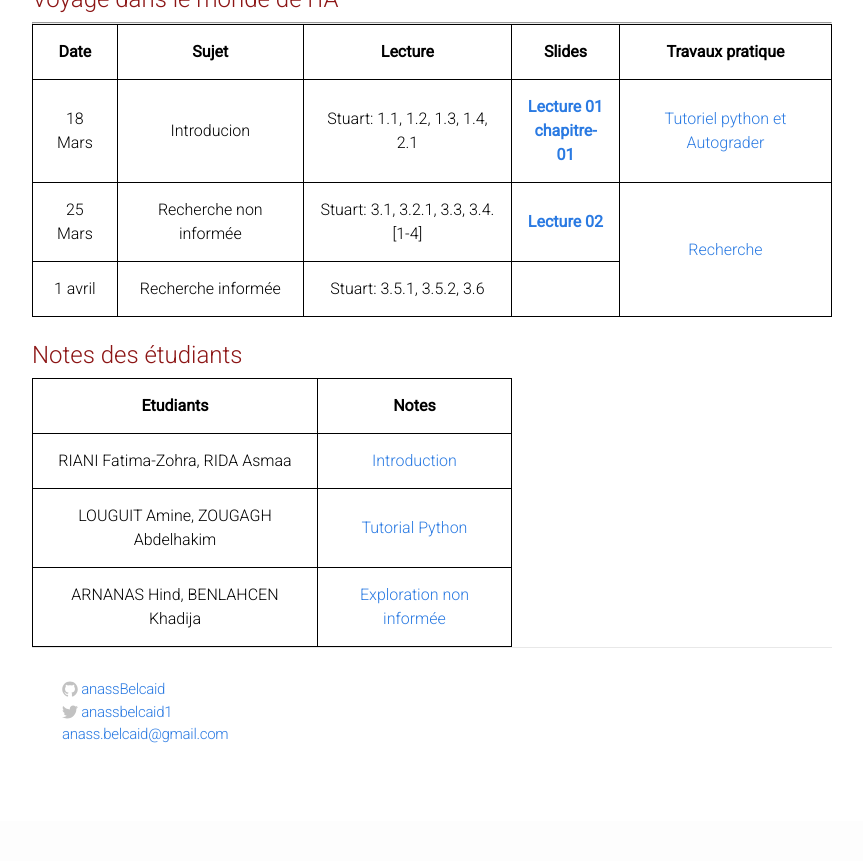
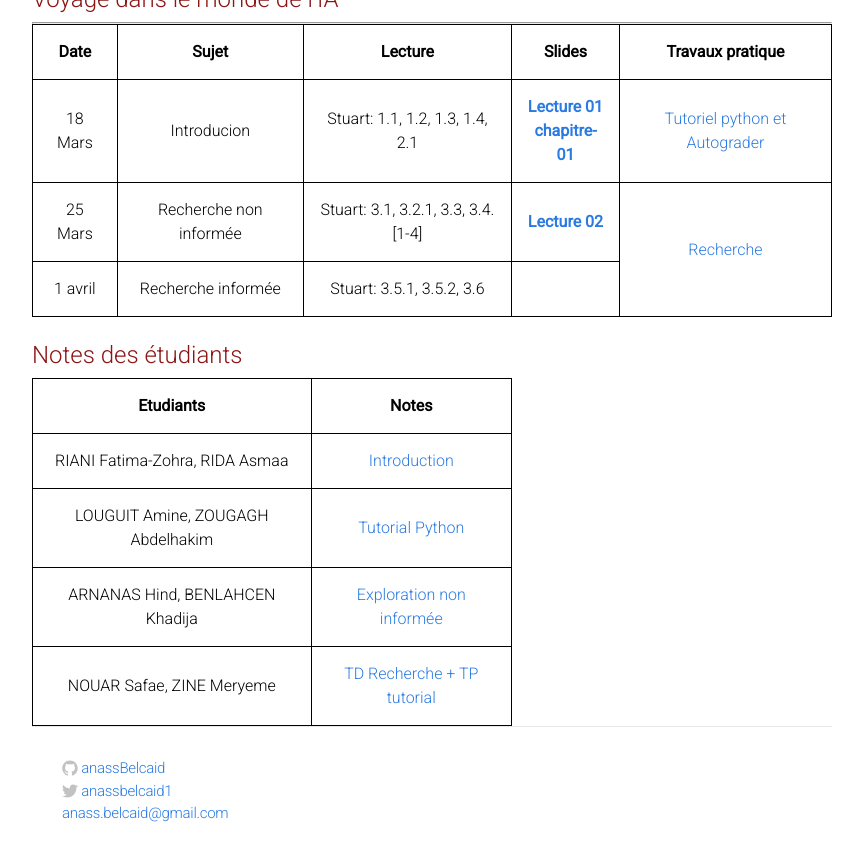
Before and after one commit to intelligenceartificielensaf/intelligenceartificielensaf.github.io, a Jekyll site: the page built from index.html, in a window 1280 px wide and 900 px high, scrolled down 847 px. Shown: the top 861 px of the window, without its empty margins (208-1071 px from the left). Built offline with Jekyll 4.4.1, drawn with Linux system fonts in a browser that asks for light colours; before the commit the page ends 1668 px from its top, so only the background shows below that.

Commit message:
Note TD 1 et TP 0

```diff
--- a/index.html
+++ b/index.html
@@ -150,4 +150,10 @@ artificielle. les thématiques traitées sont: -agents intelligents, - Recherche
            href="https://github.com/intelligenceartificielensaf/intelligenceartificielensaf.github.io/blob/master/notes_students/notes_lecture_03.pdf">Exploration
       non informée</a> </td>
   </tr>
+  <tr>
+    <td> NOUAR Safae,  ZINE Meryeme </td>
+    <td> <a
+           href="https://github.com/intelligenceartificielensaf/intelligenceartificielensaf.github.io/blob/master/notes_students/notes_lecture_04.pdf">
+      TD Recherche + TP tutorial</a> </td>
+  </tr>
  </table>
```
Also changed, not shown: 1 other file.
